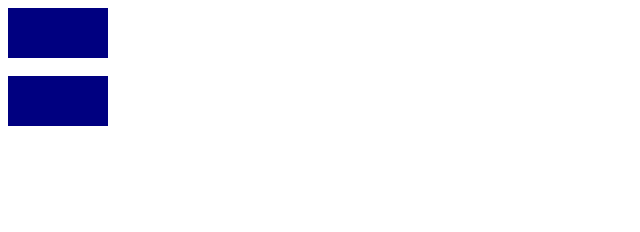
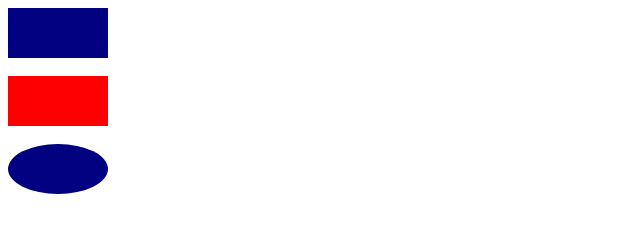
Before and after one commit to tyaa10/demo-js-frontend_1, a plain HTML site: page index.html in a window 1280 px wide. Both pictures are taken after a click on the element 58 px from the left and 101 px from the top of the page. Shown: the whole page, without its empty margins (0-640 px from the left). Drawn offline with Linux system fonts and the light colour scheme.

Commit message:
event object, style

```diff
--- a/index.html
+++ b/index.html
@@ -9,16 +9,33 @@
             height: 50px;
             width: 100px;
         }
+        div#circleDiv {
+            border-radius: 50%;
+        }
     </style>
 </head>
 <body>
-    <div onclick="alert('Hello JS Browser Events!')"></div>
+    <div id="firstDiv" onclick="alert('Hello JS Browser Events!')"></div>
     <br>
     <div id="secondDiv"></div>
+    <br>
+    <div id="circleDiv"></div>
     <script>
         console.log(secondDiv)
-        secondDiv.addEventListener('click', () => {
-            alert('Hello JS Browser Events 2!')
+        // установка обработчика события типа 'click' на блок с id="secondDiv"
+        secondDiv.addEventListener('click', (ev) => {
+            // alert('Hello JS Browser Events 2!')
+            // console.log(ev)
+            if (secondDiv.style.backgroundColor !== 'red') {
+                // secondDiv.style.backgroundColor = 'red'
+                secondDiv.style['background-color'] = 'red'
+            } else {
+                secondDiv.style.backgroundColor = 'navy'
+            }
+
+        })
+        circleDiv.addEventListener('mousemove', (ev) => {
+            firstDiv.style.backgroundColor = `rgb(255, ${ev.pageX}, ${ev.pageY})`
         })
     </script>
 </body>
```
